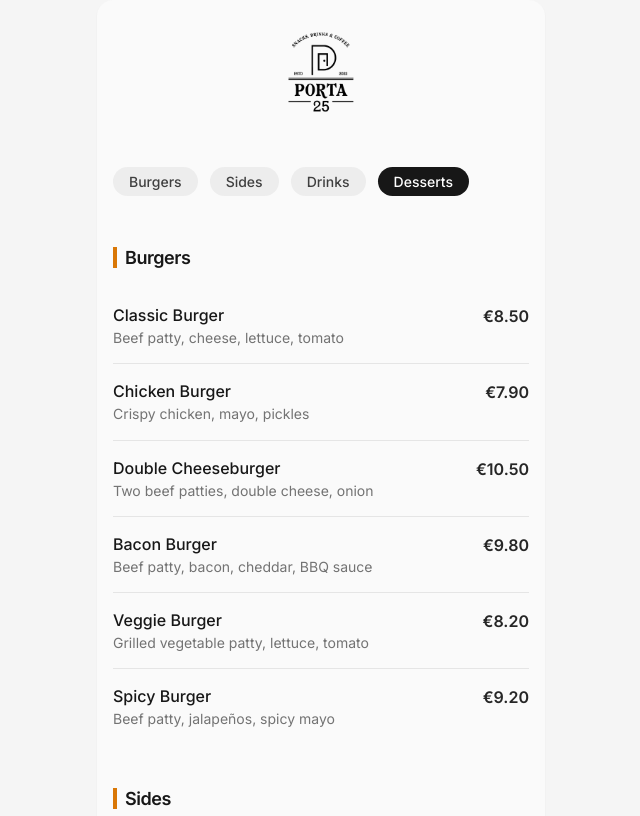
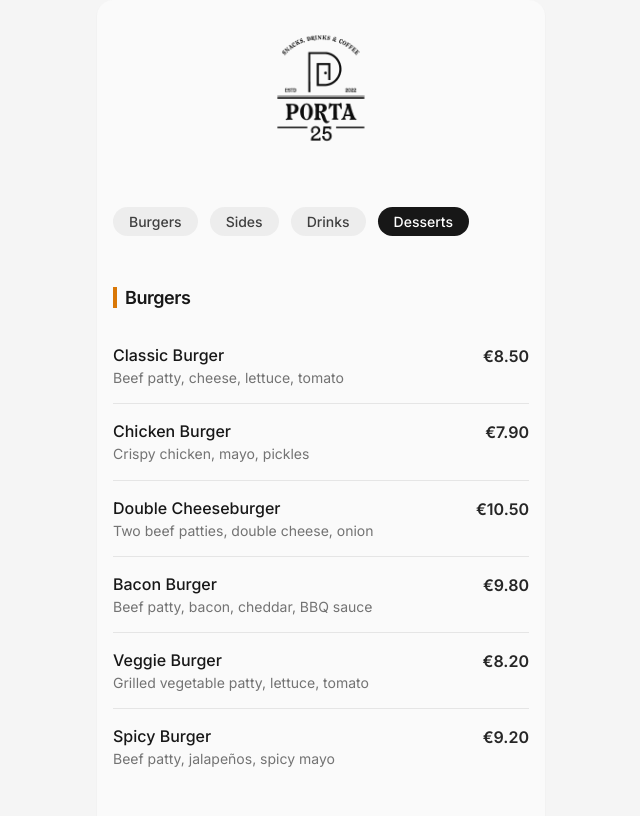
Before and after one commit to Pedro-Peyroteo/restaurant-menu, a plain HTML site: page index.html in a window 1280 px wide. Shown: the top 816 px of the page, without its empty margins (319-959 px from the left). Drawn offline with nearby package versions, Linux system fonts and the light colour scheme.

Commit message:
fix: fixed small ui/ux bugs

```diff
--- a/index.html
+++ b/index.html
@@ -27,13 +27,20 @@
 
     <style>
       :root {
-        --accent: #d97706; /* warm amber */
+        --accent: #d97706;
       }
       html {
         scroll-behavior: smooth;
       }
       body {
         font-family: "Inter", sans-serif;
+      }
+      .no-scrollbar::-webkit-scrollbar {
+        display: none;
+      }
+      .no-scrollbar {
+        -ms-overflow-style: none;
+        scrollbar-width: none;
       }
       [x-cloak] {
         display: none !important;
@@ -49,11 +56,11 @@
       class="max-w-md mx-auto px-4 py-6 bg-neutral-50 rounded-2xl shadow-sm"
     >
       <!-- Header -->
-      <header class="mb-10 flex justify-center">
+      <header class="mb-12 flex justify-center">
         <img
           src="./logo.png"
-          alt="Restaurant logo"
-          class="h-24 w-auto mx-auto"
+          alt="Porta 25 logo"
+          class="h-28 sm:h-32 w-auto mx-auto opacity-95"
         />
       </header>
 
@@ -70,7 +77,7 @@
       <!-- Submenu (anchors) -->
       <nav
         x-show="!loading && !error"
-        class="sticky top-0 z-10 bg-neutral-50/90 backdrop-blur py-3 mb-6 overflow-x-auto"
+        class="sticky top-0 z-10 bg-neutral-50/90 backdrop-blur py-3 mb-6 overflow-x-auto no-scrollbar"
       >
         <ul class="flex gap-3 text-sm">
           <template x-for="category in categories" :key="category.id">
@@ -122,7 +129,7 @@
         </template>
       </div>
 
-      <footer class="mt-12 text-center text-xs text-neutral-400">
+      <footer class="p-10 text-center text-xs text-neutral-400">
         Prices include VAT • Ask staff for allergens
       </footer>
     </main>
--- a/menu.js
+++ b/menu.js
@@ -29,8 +29,8 @@ function menuData() {
           });
         },
         {
-          rootMargin: "-40% 0px -55% 0px",
-          threshold: 0,
+          rootMargin: "-35% 0px -40% 0px",
+          threshold: 0.1,
         }
       );
 
```
